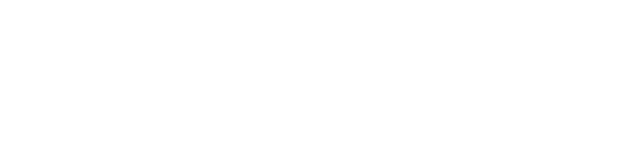
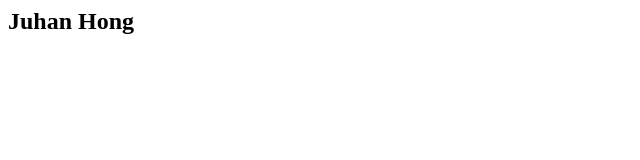
Before and after one commit to juhan0229/foobar, a plain HTML site: page index.html in a window 1280 px wide. Shown: the whole page, without its empty margins (0-640 px from the left). Drawn offline with Linux system fonts and the light colour scheme.

Commit message:
update h2 with my name

```diff
--- a/index.html
+++ b/index.html
@@ -7,7 +7,7 @@
 </head>
 <body>
 
-    <h2></h2>
+    <h2>Juhan Hong</h2>
 
 </body>
 </html>
```
